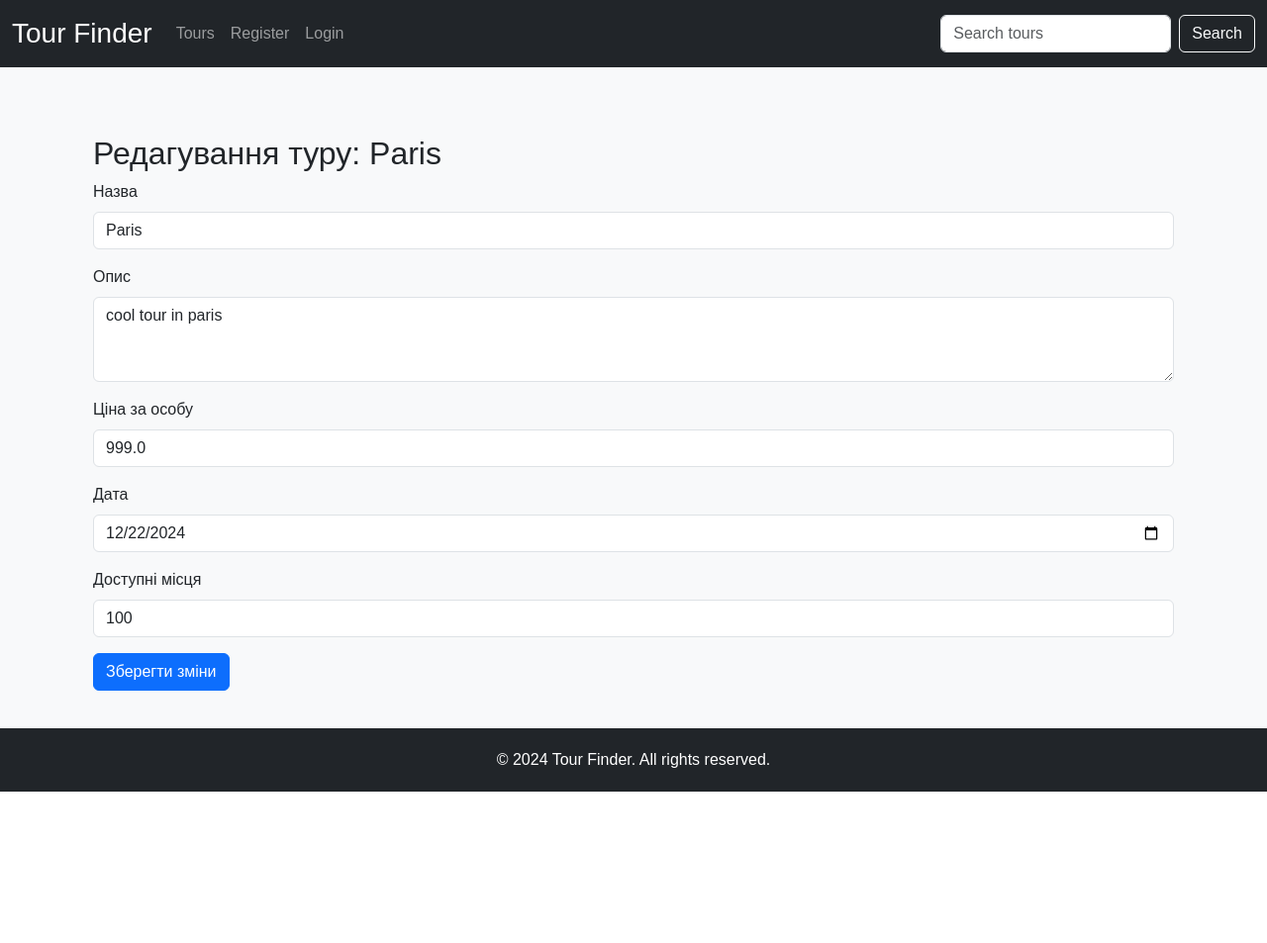
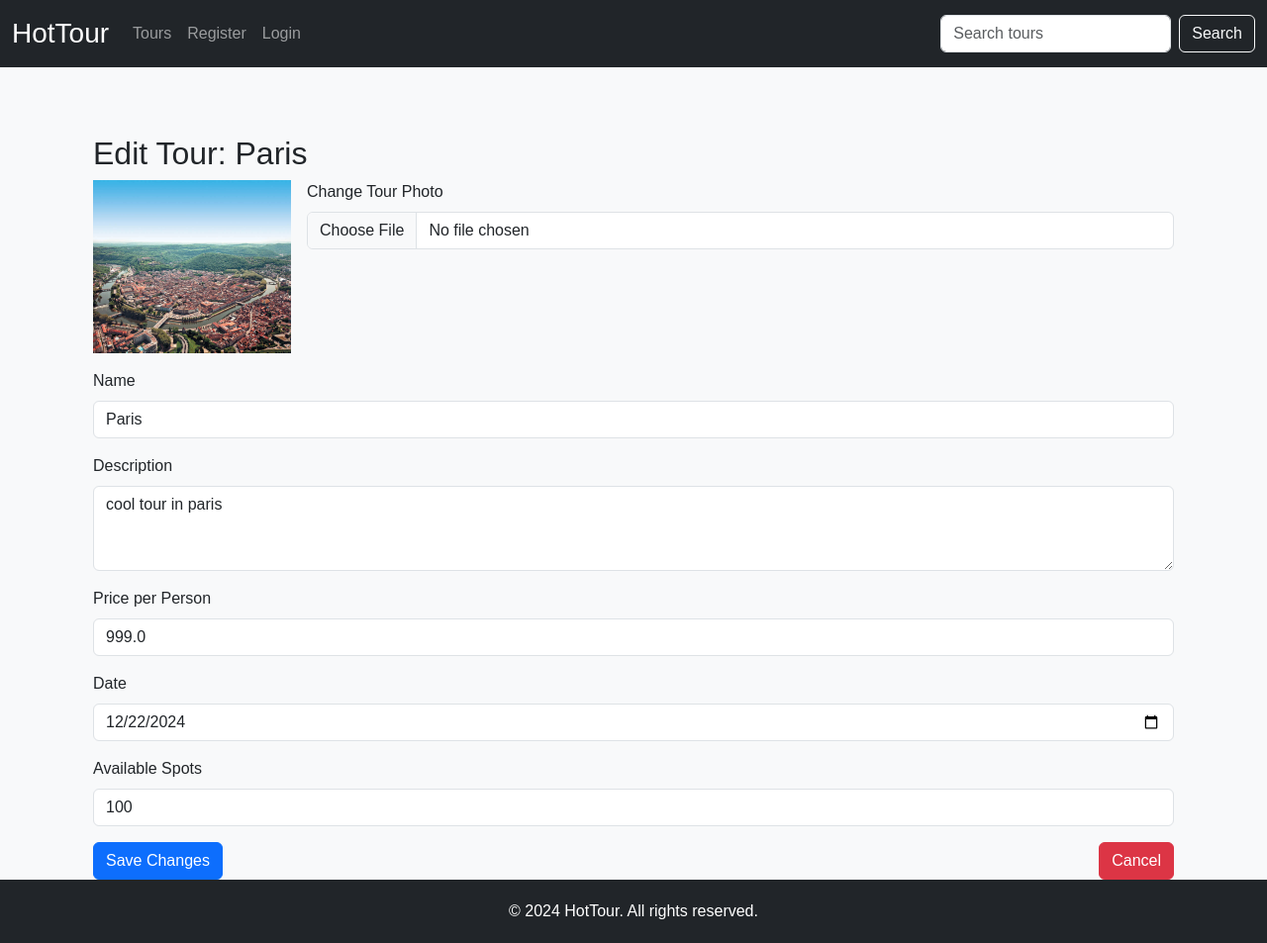
Before and after one commit to povad1r/website_tour, a Flask app: page /edit_tour/1 in a window 1280 px wide. Shown: the whole page at 99% size. Before the commit the page ends 800 px from the top, so only its background shows below. Run offline with Flask 3, Linux system fonts and the light colour scheme; data comes from the database, SQL or seed files in the repository; both versions use the stored data as it was after the commit.

Commit message:
edit-tour and filter done

```diff
--- a/app/templates/admin_panel.html
+++ b/app/templates/admin_panel.html
@@ -39,7 +39,9 @@
     <table class="table">
         <thead>
             <tr>
+                <th>Image</th>
                 <th>Name</th>
+                <th>Description</th>
                 <th>Available Spots</th>
                 <th>Price</th>
                 <th>Actions</th>
@@ -48,7 +50,9 @@
         <tbody>
             {% for tour in tours %}
                 <tr>
+                    <td><img src="{{ url_for('static', filename=tour.image_path) }}" width="100px" height="50px" alt="{{ tour.name }}"></td>
                     <td>{{ tour.name }}</td>
+                    <td>{{ tour.description[:25] }}</td>
                     <td>{{ tour.available_spots }}</td>
                     <td>{{ tour.price_per_person }}$</td>
                     <td>
--- a/app/templates/base.html
+++ b/app/templates/base.html
@@ -3,7 +3,7 @@
 <head>
   <meta charset="UTF-8">
   <meta name="viewport" content="width=device-width, initial-scale=1.0">
-  <title>{% block title %}Tour Finder{% endblock %}</title>
+  <title>{% block title %}HotTour{% endblock %}</title>
 
 
   <link href="https://cdn.jsdelivr.net/npm/bootstrap@5.3.3/dist/css/bootstrap.min.css" rel="stylesheet" integrity="sha384-QWTKZyjpPEjISv5WaRU9OFeRpok6YctnYmDr5pNlyT2bRjXh0JMhjY6hW+ALEwIH" crossorigin="anonymous">
@@ -47,7 +47,7 @@
 
 <nav class="navbar navbar-expand-lg navbar-dark bg-dark">
     <div class="container-fluid">
-        <a class="navbar-brand fs-3" href="{{ url_for('index') }}">Tour Finder</a>
+        <a class="navbar-brand fs-3" href="{{ url_for('index') }}">HotTour</a>
         <button class="navbar-toggler" type="button" data-bs-toggle="collapse" data-bs-target="#navbarNav" aria-controls="navbarNav" aria-expanded="false" aria-label="Toggle navigation">
             <span class="navbar-toggler-icon"></span>
         </button>
@@ -89,7 +89,7 @@
 
   <footer class="footer footer-dark bg-dark">
     <div class="container text-center">
-      <p class="m-0">© 2024 Tour Finder. All rights reserved.</p>
+      <p class="m-0">© 2024 HotTour. All rights reserved.</p>
     </div>
   </footer>
 
--- a/app/templates/book_tour.html
+++ b/app/templates/book_tour.html
@@ -1,6 +1,6 @@
 {% extends "base.html" %}
 
-{% block title %}Book Tour - {{ tour.name }}{% endblock %}
+{% block title %}Book Tour{{ tour.name }}{% endblock %}
 
 {% block content %}
 <div class="container mt-4">
--- a/app/templates/edit_tour.html
+++ b/app/templates/edit_tour.html
@@ -1,32 +1,46 @@
 {% extends "base.html" %}
-{% block title %}Редагування туру{% endblock %}
+{% block title %}Edit Tour{% endblock %}
 
 {% block content %}
 <div class="container mt-5">
-  <h2>Редагування туру: {{ tour.name }}</h2>
+  <h2>Edit Tour: {{ tour.name }}</h2>
 
-  <form method="POST" action="{{ url_for('edit_tour', id=tour.id) }}">
+  <form method="POST" action="{{ url_for('edit_tour', id=tour.id) }}" enctype="multipart/form-data">
+    <div class="d-flex align-items-start mb-3">
+      <div class="me-3">
+        <img src="{{ url_for('static', filename=tour.image_path) }}" alt="Current Tour Photo" style="max-width: 200px;">
+      </div>
+      <div class="flex-grow-1">
+        <label for="photo" class="form-label">Change Tour Photo</label>
+        <input type="file" id="photo" name="photo" class="form-control" accept="image/*">
+      </div>
+    </div>
+
     <div class="mb-3">
-      <label for="name" class="form-label">Назва</label>
+      <label for="name" class="form-label">Name</label>
       <input type="text" id="name" name="name" value="{{ tour.name }}" class="form-control" required>
     </div>
     <div class="mb-3">
-      <label for="description" class="form-label">Опис</label>
+      <label for="description" class="form-label">Description</label>
       <textarea id="description" name="description" class="form-control" rows="3" required>{{ tour.description }}</textarea>
     </div>
     <div class="mb-3">
-      <label for="price_per_person" class="form-label">Ціна за особу</label>
+      <label for="price_per_person" class="form-label">Price per Person</label>
       <input type="number" id="price_per_person" name="price_per_person" value="{{ tour.price_per_person }}" class="form-control" required>
     </div>
     <div class="mb-3">
-      <label for="date" class="form-label">Дата</label>
+      <label for="date" class="form-label">Date</label>
       <input type="date" id="date" name="date" value="{{ tour.date.strftime('%Y-%m-%d') }}" class="form-control" required>
     </div>
     <div class="mb-3">
-      <label for="available_spots" class="form-label">Доступні місця</label>
+      <label for="available_spots" class="form-label">Available Spots</label>
       <input type="number" id="available_spots" name="available_spots" value="{{ tour.available_spots }}" class="form-control" required>
     </div>
-    <button type="submit" class="btn btn-primary">Зберегти зміни</button>
+
+    <div class="d-flex justify-content-between">
+      <button type="submit" class="btn btn-primary">Save Changes</button>
+      <a href="{{ url_for('admin_panel') }}" class="btn btn-danger">Cancel</a>
+    </div>
   </form>
 </div>
 {% endblock %}
--- a/app/views.py
+++ b/app/views.py
@@ -3,22 +3,29 @@ import os
 from flask import render_template, request, redirect, flash, url_for, session
 from flask_login import current_user, login_required
 from werkzeug.security import generate_password_hash, check_password_hash
+from werkzeug.utils import secure_filename
+
 from .config import *
 from .db import *
+
 
 @login.user_loader
 def load_user(user_id):
     return User.query.get(int(user_id))
 
+
 @app.context_processor
 def context_processor():
     return dict(is_admin=is_admin)
+
+
 ###MAIN PAGES###
 
 @app.route('/')
 def index():
     tours = Tour.query.filter(Tour.available_spots > 0).all()
     return render_template('index.html', tours=tours)
+
 
 @app.route('/search', methods=['GET'])
 def search_results():
@@ -32,9 +39,27 @@ def search_results():
         tours = []
 
     return render_template('search_results.html', tours=tours, search=search)
-@app.route('/tours/', methods=['GET'])
+
+
+@app.route('/tours/')
 def tours():
-    tours = Tour.query.filter(Tour.available_spots > 0).all()
+    # Start with the base query
+    query = Tour.query
+
+    # Apply filters based on query parameters
+    price_max = request.args.get('price_max')
+    date = request.args.get('date')
+    available_spots_min = request.args.get('available_spots_min')
+
+    if price_max:
+        query = query.filter(Tour.price_per_person <= float(price_max))
+    if date:
+        query = query.filter(Tour.date == date)
+    if available_spots_min:
+        query = query.filter(Tour.available_spots >= int(available_spots_min))
+
+    # Execute query and render the page with filtered tours
+    tours = query.all()
     return render_template('tours.html', tours=tours)
 
 
@@ -42,6 +67,7 @@ def tours():
 def tour_detail(id):
     tour = Tour.query.get_or_404(id)
     return render_template('tour_detail.html', tour=tour)
+
 
 @app.route('/book_tour/<int:id>', methods=['GET', 'POST'])
 @login_required
@@ -52,20 +78,18 @@ def book_tour(id):
         num_people = int(request.form.get('num_people'))
         total_price = num_people * tour.price_per_person
 
-
         if num_people > tour.available_spots:
             flash('Недостатньо місць!')
             return redirect(url_for('book_tour', id=id))
 
         booking = Booking(user_id=current_user.id, tour_id=tour.id, num_people=num_people, total_price=total_price)
 
-
         tour.available_spots -= num_people
         db.session.add(booking)
         db.session.commit()
 
         flash(f'Бронювання успішне! Загальна ціна: {total_price}')
-        return redirect(url_for('index'))
+        return redirect(url_for('profile'))
 
     return render_template('book_tour.html', tour=tour)
 
@@ -79,16 +103,15 @@ def cancel_booking(id):
         flash('You cannot cancel this booking.', 'danger')
         return redirect(url_for('profile'))
 
-
     tour = Tour.query.get(booking.tour_id)
     tour.available_spots += booking.num_people
-
 
     db.session.delete(booking)
     db.session.commit()
 
     flash('Your booking has been cancelled and spots have been returned!', 'success')
     return redirect(url_for('profile'))
+
 
 @app.route('/add_tour', methods=['GET', 'POST'])
 def add_tour():
@@ -120,6 +143,8 @@ def add_tour():
         return redirect(url_for('index'))
 
     return render_template('add_tour.html')
+
+
 @app.route('/search')
 def search():
     filters = request.args.to_dict()
@@ -134,6 +159,7 @@ def search():
 
     tours = query.all()
     return render_template('index.html', tours=tours)
+
 
 @app.route('/register', methods=['GET', 'POST'])
 def register():
@@ -151,7 +177,6 @@ def register():
             error = 'Email already registered. Please use a different one.'
             return render_template('register.html', error=error)
 
-
         if password != confirm_password:
             error = 'Passwords do not match. Please try again.'
             return render_template('register.html', error=error)
@@ -168,6 +193,7 @@ def register():
         return redirect(url_for('login'))
 
     return render_template('register.html')
+
 
 @app.route('/login', methods=['GET', 'POST'])
 def login():
@@ -188,11 +214,13 @@ def login():
 
     return render_template('login.html')
 
+
 @app.route('/logout')
 def logout():
     logout_user()
     flash('You have been logged out.')
     return redirect(url_for('index'))
+
 
 @app.route('/profile', methods=['GET', 'POST'])
 @login_required
@@ -212,7 +240,6 @@ def change_password():
         flash('Old password is incorrect.', 'danger')
         return redirect(url_for('profile'))
 
-
     if new_password != confirm_new_password:
         flash('New passwords do not match.', 'danger')
         return redirect(url_for('profile'))
@@ -223,9 +250,11 @@ def change_password():
     flash('Password successfully changed!', 'success')
     return redirect(url_for('profile'))
 
+
 def is_admin(user_id):
     admin_ids = [1]
     return user_id in admin_ids
+
 
 @app.route('/admin_panel', methods=['GET', 'POST'])
 def admin_panel():
@@ -236,8 +265,11 @@ def admin_panel():
     tours = Tour.query.all()
     return render_template('admin_panel.html', tours=tours)
 
+
 def allowed_file(filename):
     return '.' in filename and filename.rsplit('.', 1)[1].lower() in ALLOWED_EXTENSIONS
+
+
 @app.route('/edit_tour/<int:id>', methods=['GET', 'POST'])
 def edit_tour(id):
     tour = Tour.query.get_or_404(id)
@@ -246,6 +278,12 @@ def edit_tour(id):
         tour.description = request.form.get('description')
         tour.price_per_person = request.form.get('price_per_person')
         tour.available_spots = request.form.get('available_spots')
+        if 'photo' in request.files:
+            photo = request.files['photo']
+            if photo and allowed_file(photo.filename):
+                filename = secure_filename(photo.filename)
+                photo.save(os.path.join(UPLOAD_FOLDER, filename))
+                tour.photo = filename
         db.session.commit()
         flash('Tour updated successfully!', 'success')
         return redirect(url_for('admin_panel'))
```
Also changed, not shown: app/templates/tours.html (+34 -0 lines), app/static/uploads/frieze.png (added), app/static/uploads/авс.jpg (added), app/static/uploads/бал.jpeg (added), app/static/uploads/йцу.jpg (added), instance/db.sqlite3.
